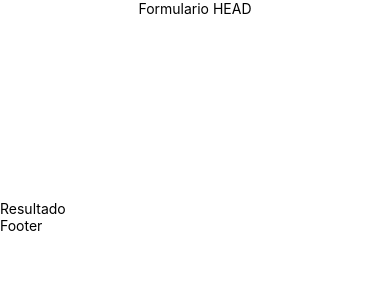
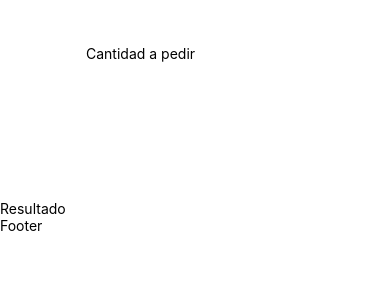
Before and after one commit to JogioTV/cotizadorprestamos, a React Native app: screen / in a window 390 px wide. Shown: the top 300 px of the page. Built offline with nearby package versions, Linux system fonts and the light colour scheme.

Commit message:
Inicio del formulario de cotización

```diff
--- a/App.js
+++ b/App.js
@@ -1,11 +1,13 @@
 import React from 'react';
-import {StyleSheet, View, Text, SafeAreaView} from 'react-native';
+import {StyleSheet, View, Text, SafeAreaView, StatusBar} from 'react-native';
+import Form from './src/components/Form';
 import colors from './src/utils/colors';
 export default function App() {
   return (
     <>
       <SafeAreaView style={styles.safeArea}>
-        <Text>Formulario HEAD</Text>
+        <Text style={styles.titleApp}>Cotizador de Préstamos</Text>
+        <Form />
       </SafeAreaView>
 
       <View>
@@ -27,4 +29,10 @@ const styles = StyleSheet.create({
     borderBottomRightRadius: 30,
     alignItems: 'center',
   },
+  titleApp: {
+    fontSize: 25,
+    fontWeight: 'bold',
+    color: '#fff',
+    marginTop: 15,
+  },
 });
--- /dev/null
+++ b/src/components/Form.js
@@ -0,0 +1,11 @@
+import React from 'react';
+import {StyleSheet, TextInput, View} from 'react-native';
+import colors from '../utils/colors';
+
+export default function Form() {
+  return (
+    <View>
+      <TextInput placeholder="Cantidad a pedir" />
+    </View>
+  );
+}
```
